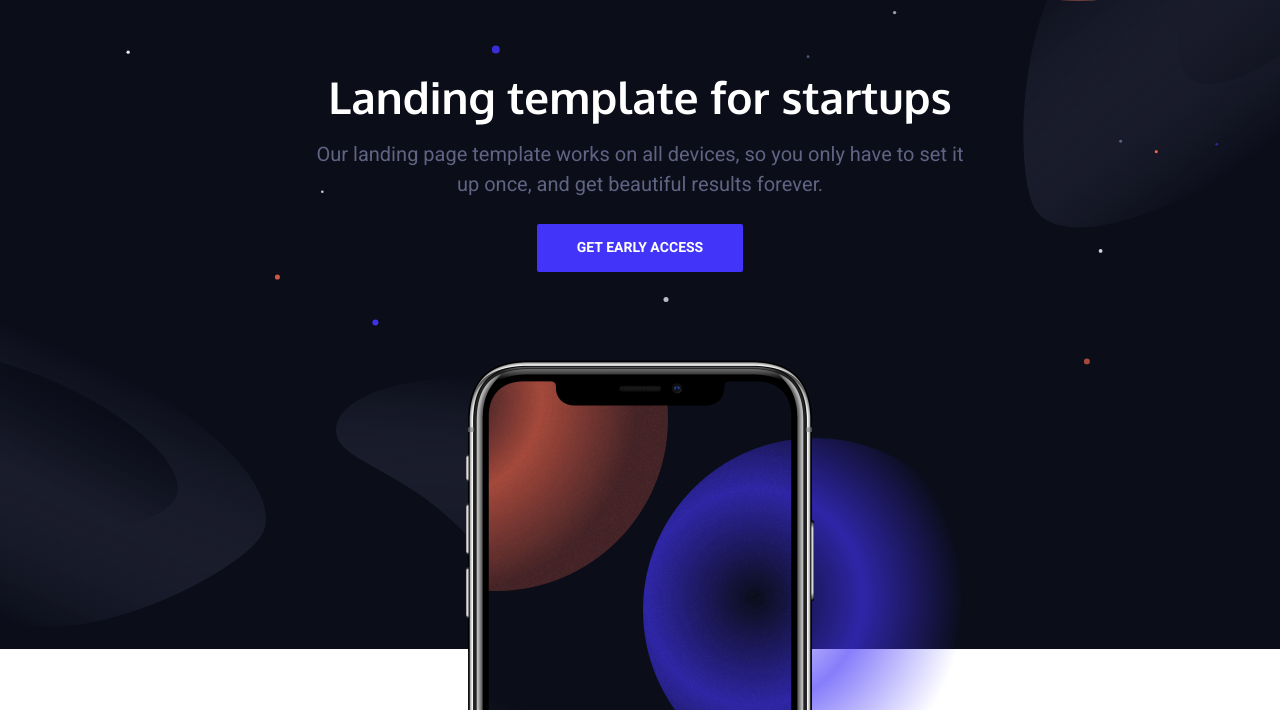
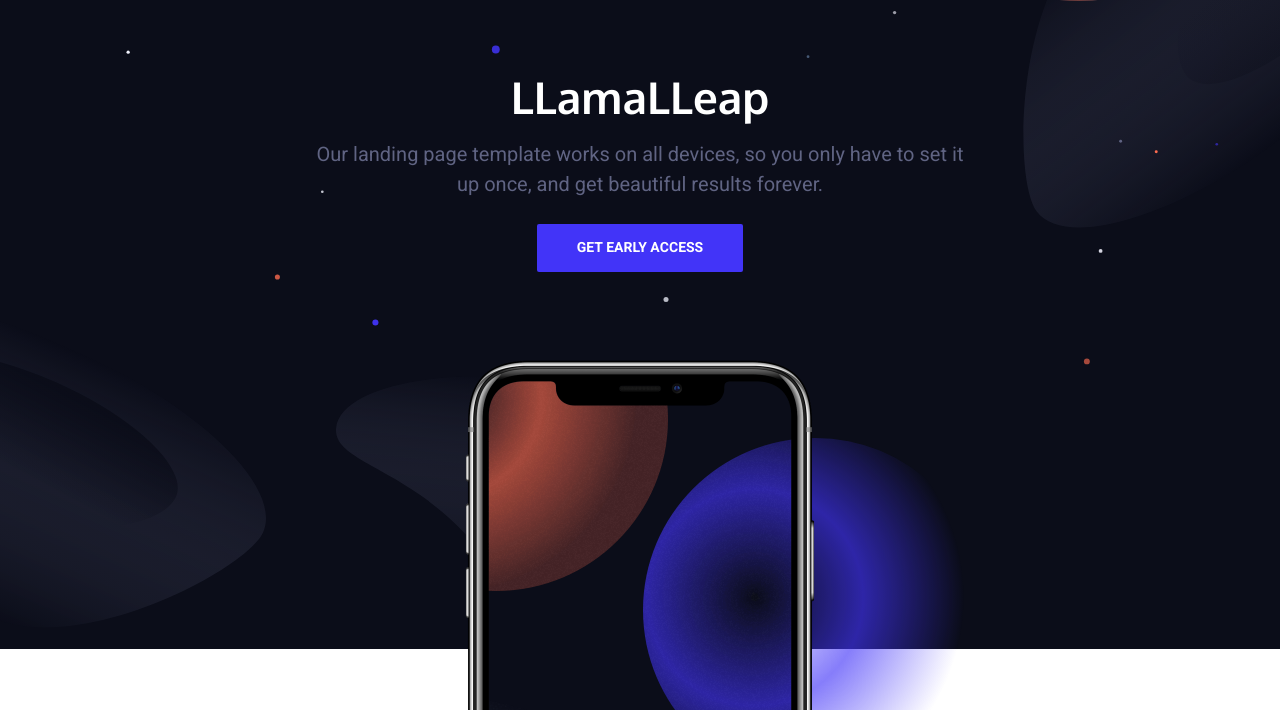
Before and after one commit to SLC2008/llamalleap, a plain HTML site: page index.html in a window 1280 px wide. Shown: the part 90-800 px from the top of the page. Drawn offline with nearby package versions, Linux system fonts and the light colour scheme.

Commit message:
Update index.html

```diff
--- a/index.html
+++ b/index.html
@@ -34,7 +34,7 @@
                 <div class="container-sm">
                     <div class="hero-inner">
 						<div class="hero-copy">
-	                        <h1 class="hero-title mt-0">Landing template for startups</h1>
+	                        <h1 class="hero-title mt-0">LLamaLLeap</h1>
 	                        <p class="hero-paragraph">Our landing page template works on all devices, so you only have to set it up once, and get beautiful results forever.</p>
 	                        <div class="hero-cta">
 								<a class="button button-primary button-wide-mobile" href="#">Get early access</a>
```
